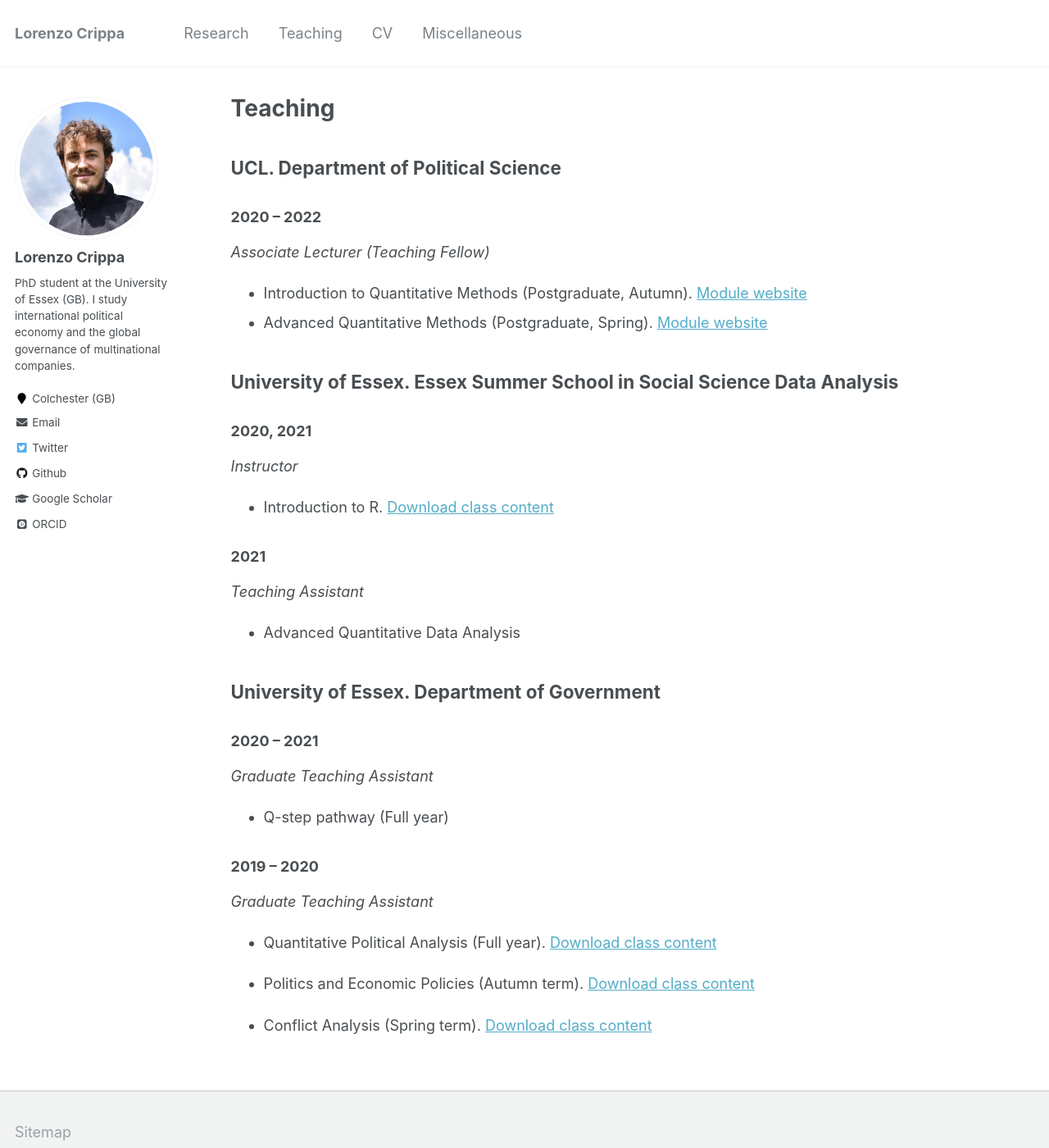
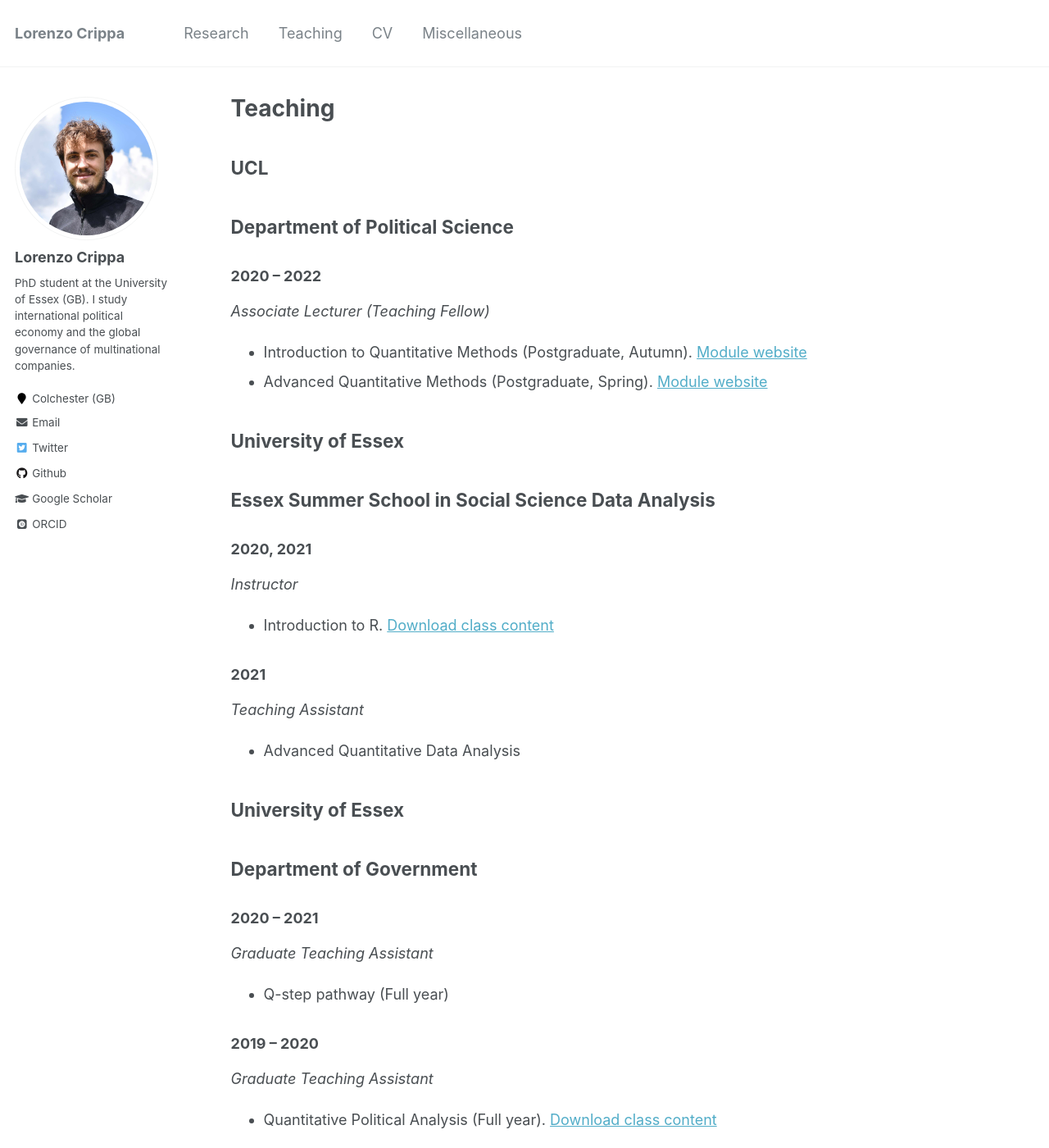
Before and after one commit to lorenzo-crippa/lorenzo-crippa.github.io, a Jekyll site: the page built from _pages/teaching.md, in a window 1280 px wide and 1400 px high. Shown: the whole window at 82% size. Built offline with Jekyll 4.4.1, drawn with Linux system fonts in a browser that asks for light colours; some web fonts are replaced.

```diff
--- a/_pages/teaching.md
+++ b/_pages/teaching.md
@@ -4,7 +4,8 @@ title: "Teaching"
 permalink: /teaching/
 author_profile: true
 ---
-## UCL. Department of Political Science
+## UCL
+## Department of Political Science
 
 ### 2020 -- 2022
 
@@ -13,7 +14,8 @@ _Associate Lecturer (Teaching Fellow)_
 - Introduction to Quantitative Methods (Postgraduate, Autumn). [Module website](https://uclspp.github.io/PUBL0055/)
 - Advanced Quantitative Methods (Postgraduate, Spring). [Module website](https://uclspp.github.io/PUBL0050/)
 
-## University of Essex. Essex Summer School in Social Science Data Analysis
+## University of Essex
+## Essex Summer School in Social Science Data Analysis
 
 ### 2020, 2021
 
@@ -27,7 +29,8 @@ _Teaching Assistant_
 
 - Advanced Quantitative Data Analysis
 
-## University of Essex. Department of Government
+## University of Essex
+## Department of Government
 
 ### 2020 -- 2021
 
```
